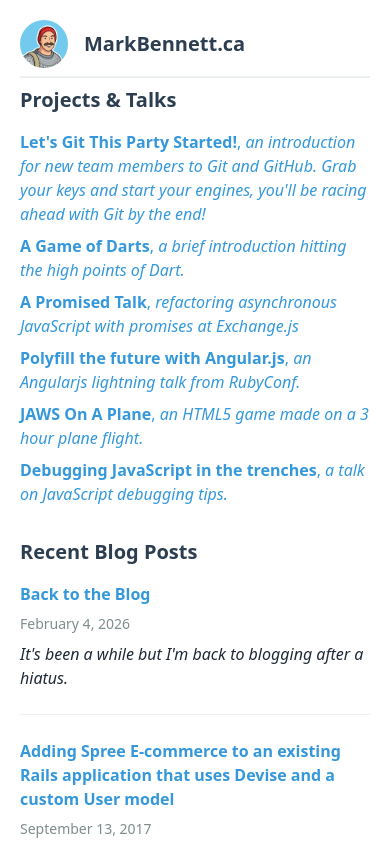
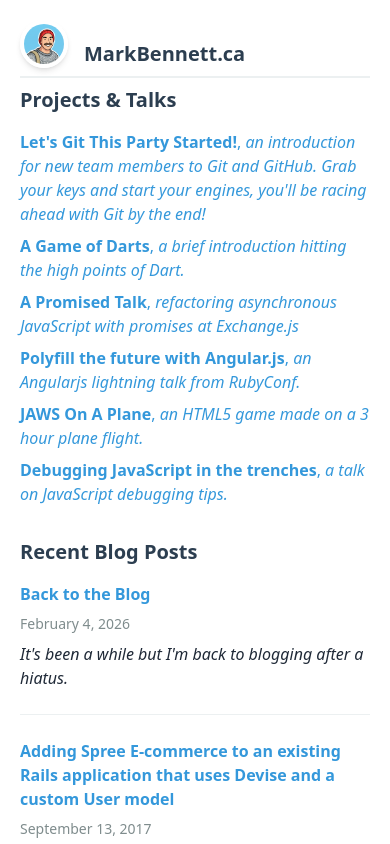
Before and after one commit to MarkBennett/markbennett.github.com, an Astro site: page / in a window 390 px wide. Shown: the top 844 px of the page. Built offline with nearby package versions, Linux system fonts and the light colour scheme; Astro itself is replaced by a stand-in of ours.

Commit message:
Improve mobile header layout and styling

```diff
--- a/src/layouts/Layout.astro
+++ b/src/layouts/Layout.astro
@@ -30,12 +30,12 @@ const { title, description = "MarkBennett.ca - The who, what, where" } =
       <header class="md:mb-8">
         <a
           href="/"
-          class="no-underline text-inherit flex justify-start gap-4 items-center"
+          class="no-underline text-inherit flex justify-start gap-4 items-end md:items-center"
         >
           <img
             src="/images/profile-2026.jpg"
             alt="A cartoon render of me. I'm a middle age man with light skin and a large handlebar mustache. I'm wearing a grey Icelandic kint sweater with white zigzag rings radiating from my neckline and alternating down my sweater. On my head I have a red toque. The background is a flat blue background."
-            class="w-12 md:w-24 h-12 md:h-24 rounded-full object-cover md:mb-4"
+            class="w-12 md:w-24 h-12 md:h-24 rounded-full object-cover border-white border-4 shadow-md"
           />
           <div>
             <h2 class="text-xl md:text-4xl mb-0 md:mb-2 text-heading font-bold">MarkBennett.ca</h2>
```
